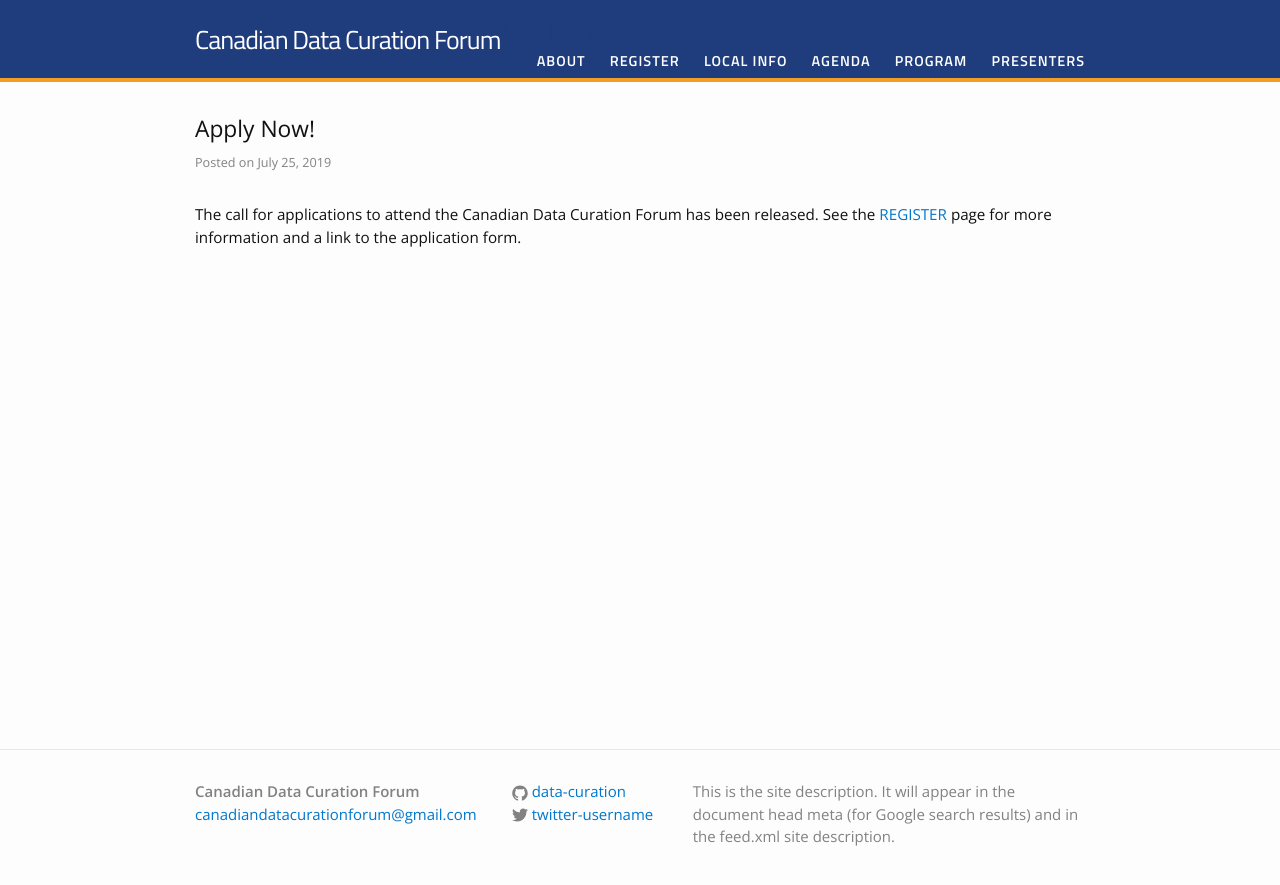
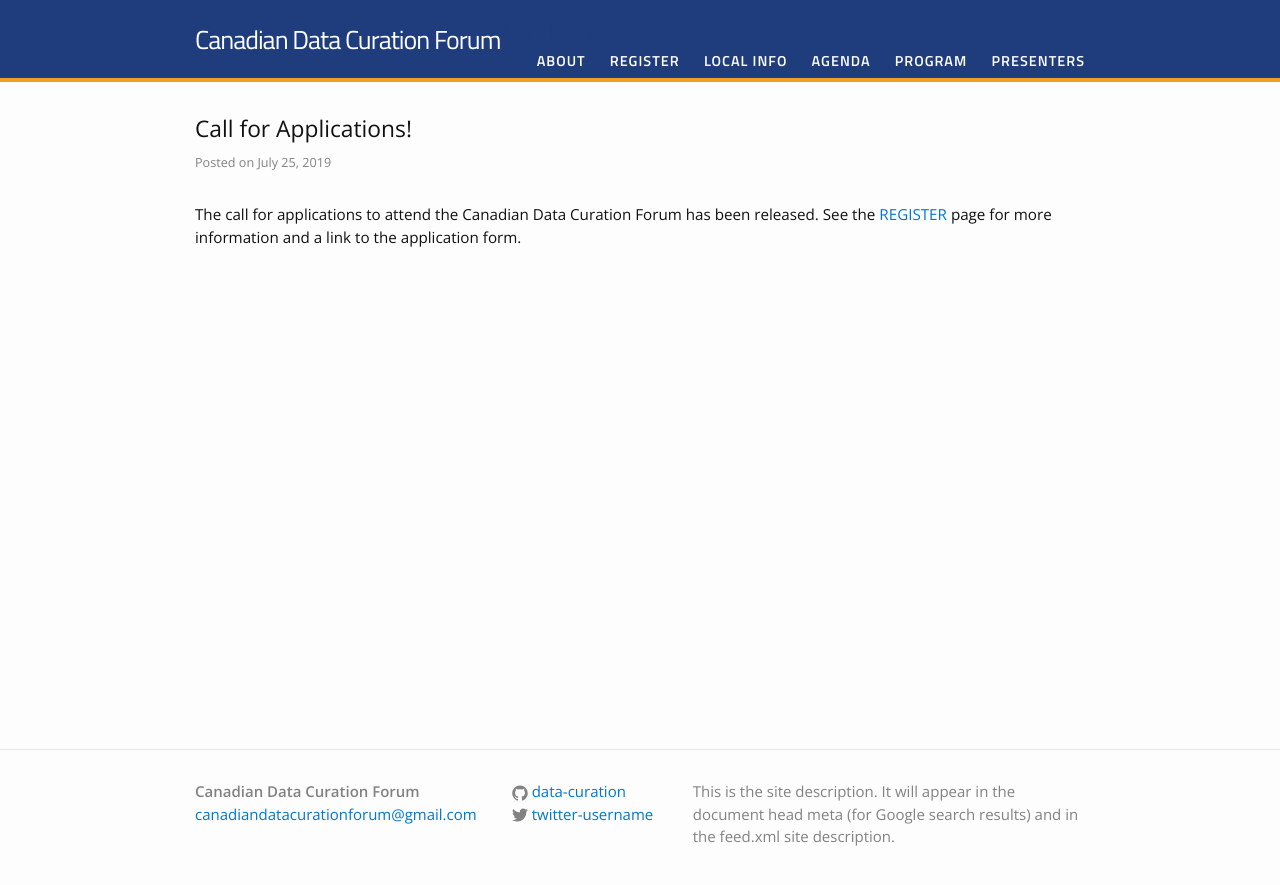
Before and after one commit to data-curation/data-curation.github.io, a Jekyll site: the page built from _posts/2019-07-25-apply.md, in a window 1280 px wide. Shown: the top 885 px of the page. Built offline with Jekyll 4.4.1, drawn with Linux system fonts in a browser that asks for light colours.

Commit message:
Update 2019-07-25-apply.md

```diff
--- a/_posts/2019-07-25-apply.md
+++ b/_posts/2019-07-25-apply.md
@@ -1,6 +1,6 @@
 ---
 layout: post
-title: Apply Now!
+title: Call for Applications!
 date: 2019-07-25
 category: update
 ---
```
